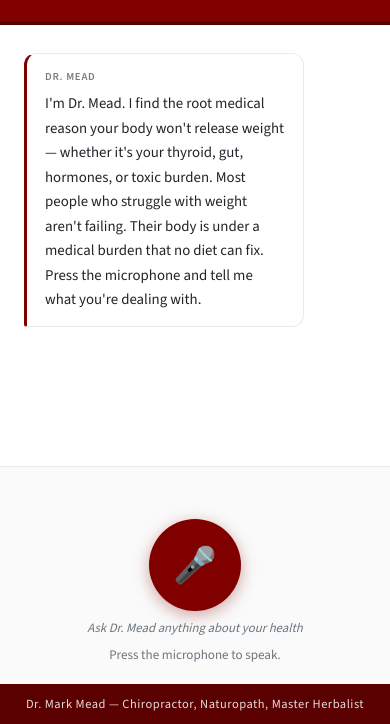
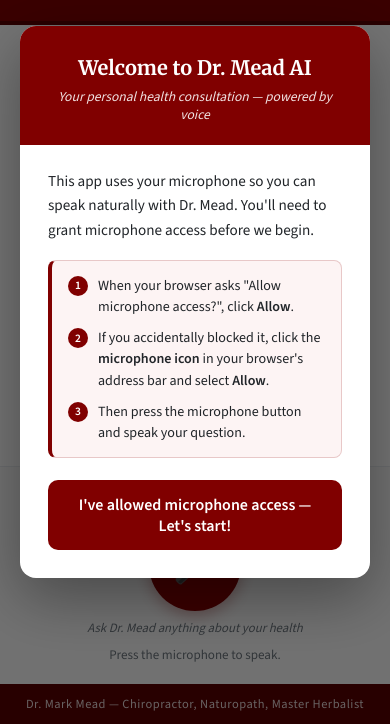
Before and after one commit to meadmd-lgtm/dr-mead-clone, a website: page src/index.html in a window 390 px wide. Shown: the part 120-844 px from the top of the page. Drawn offline with nearby package versions, Linux system fonts and the light colour scheme.

Commit message:
Add first-visit welcome modal with microphone instructions

```diff
--- a/src/index.html
+++ b/src/index.html
@@ -151,6 +151,94 @@ header p.subtitle {
   margin-top: -2px;
 }
 #status { font-size: 0.82rem; color: var(--gray-600); min-height: 18px; }
+
+/* ── Welcome modal ── */
+#welcome-overlay {
+  position: fixed; inset: 0;
+  background: rgba(0,0,0,0.55);
+  display: flex; align-items: center; justify-content: center;
+  z-index: 100;
+  padding: 20px;
+}
+#welcome-overlay.hidden { display: none; }
+#welcome-box {
+  background: white;
+  border-radius: 16px;
+  max-width: 460px;
+  width: 100%;
+  overflow: hidden;
+  box-shadow: 0 20px 60px rgba(0,0,0,0.35);
+}
+#welcome-box .wh {
+  background: var(--burgundy);
+  color: white;
+  padding: 28px 28px 22px;
+  text-align: center;
+}
+#welcome-box .wh h2 {
+  font-family: 'Merriweather', Georgia, serif;
+  font-size: 1.25rem;
+  font-weight: 700;
+  line-height: 1.35;
+  margin-bottom: 6px;
+}
+#welcome-box .wh p {
+  font-size: 0.85rem;
+  opacity: 0.88;
+  font-style: italic;
+}
+#welcome-box .wb {
+  padding: 24px 28px 28px;
+}
+#welcome-box .wb p {
+  font-size: 0.95rem;
+  color: var(--text);
+  line-height: 1.6;
+  margin-bottom: 18px;
+}
+.mic-instruction {
+  background: #fdf4f4;
+  border: 1px solid #e8c8c8;
+  border-left: 4px solid var(--burgundy);
+  border-radius: 8px;
+  padding: 14px 16px;
+  margin-bottom: 22px;
+}
+.mic-instruction .step {
+  display: flex;
+  align-items: flex-start;
+  gap: 10px;
+  font-size: 0.88rem;
+  color: var(--text);
+  line-height: 1.5;
+}
+.mic-instruction .step + .step { margin-top: 10px; }
+.mic-instruction .num {
+  background: var(--burgundy);
+  color: white;
+  width: 20px; height: 20px;
+  border-radius: 50%;
+  font-size: 0.72rem;
+  font-weight: 700;
+  display: flex; align-items: center; justify-content: center;
+  flex-shrink: 0;
+  margin-top: 1px;
+}
+#welcome-start {
+  width: 100%;
+  background: var(--burgundy);
+  color: white;
+  border: none;
+  border-radius: 10px;
+  padding: 14px 20px;
+  font-family: 'Source Sans 3', sans-serif;
+  font-size: 1rem;
+  font-weight: 600;
+  cursor: pointer;
+  transition: background 0.2s;
+}
+#welcome-start:hover { background: var(--burgundy-mid); }
+
 footer {
   background: var(--burgundy-dark);
   color: rgba(255,255,255,0.85);
@@ -190,7 +278,34 @@ footer {
 
 <footer>Dr. Mark Mead &mdash; Chiropractor, Naturopath, Master Herbalist</footer>
 
+<div id="welcome-overlay">
+  <div id="welcome-box">
+    <div class="wh">
+      <h2>Welcome to Dr. Mead AI</h2>
+      <p>Your personal health consultation — powered by voice</p>
+    </div>
+    <div class="wb">
+      <p>This app uses your microphone so you can speak naturally with Dr. Mead. You'll need to grant microphone access before we begin.</p>
+      <div class="mic-instruction">
+        <div class="step"><div class="num">1</div><span>When your browser asks "Allow microphone access?", click <strong>Allow</strong>.</span></div>
+        <div class="step"><div class="num">2</div><span>If you accidentally blocked it, click the <strong>microphone icon</strong> in your browser's address bar and select <strong>Allow</strong>.</span></div>
+        <div class="step"><div class="num">3</div><span>Then press the microphone button and speak your question.</span></div>
+      </div>
+      <button id="welcome-start" onclick="dismissWelcome()">I've allowed microphone access — Let's start!</button>
+    </div>
+  </div>
+</div>
+
 <script>
+// ── Welcome modal ────────────────────────────────────────────────────────────
+function dismissWelcome() {
+  document.getElementById('welcome-overlay').classList.add('hidden');
+  localStorage.setItem('dm_welcomed', '1');
+}
+if (localStorage.getItem('dm_welcomed')) {
+  document.getElementById('welcome-overlay').classList.add('hidden');
+}
+
 let recognition  = null;
 let isListening  = false;
 let isBusy       = false;
```
